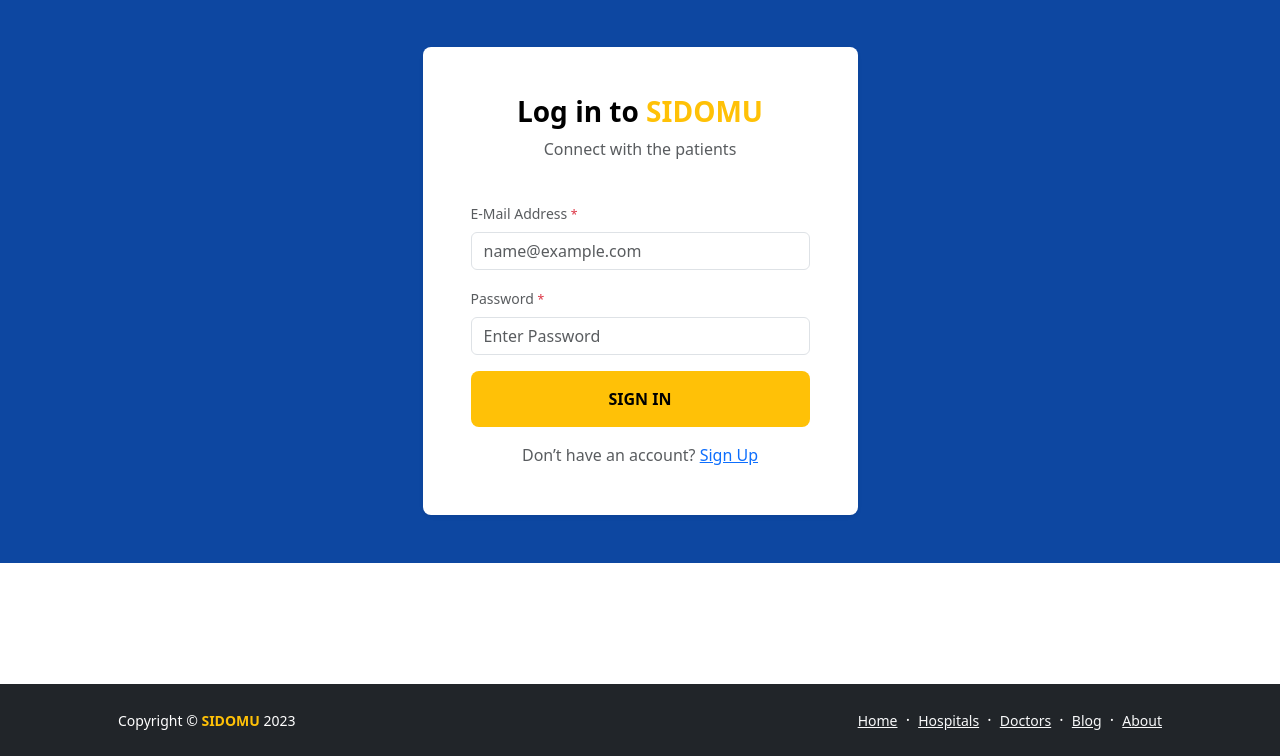
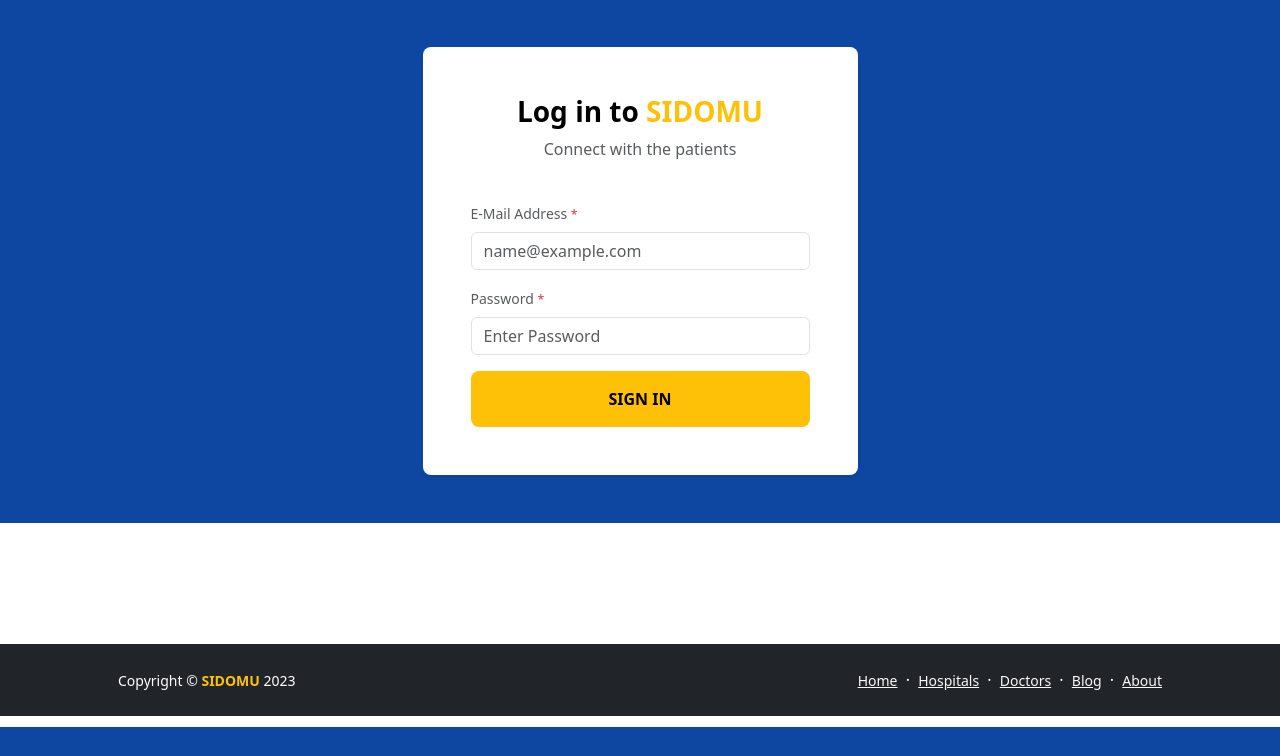
Before and after one commit to foxxesource/SIDOMU, a Flask app: page /login-doctor in a window 1280 px wide. Shown: the part 73-829 px from the top of the page. After the commit the page ends 800 px from the top, so only its background shows below. Run offline with Flask 3, Linux system fonts and the light colour scheme.

Commit message:
login doctor change

```diff
--- a/templates/login-doctor.html
+++ b/templates/login-doctor.html
@@ -93,9 +93,6 @@
                         <button type="button"
                             class="btn btn-warning fw-bold fs-7 rounded-3 w-100 border-0 px-4 py-3 text-uppercase">Sign
                             In</button>
-                        <p class="text-muted mb-0 mt-3 text-center">Don’t have an account? <a href="/register"
-                                class="text-mdinfo">Sign
-                                Up</a></p>
                     </form>
                 </div>
             </div>
```
